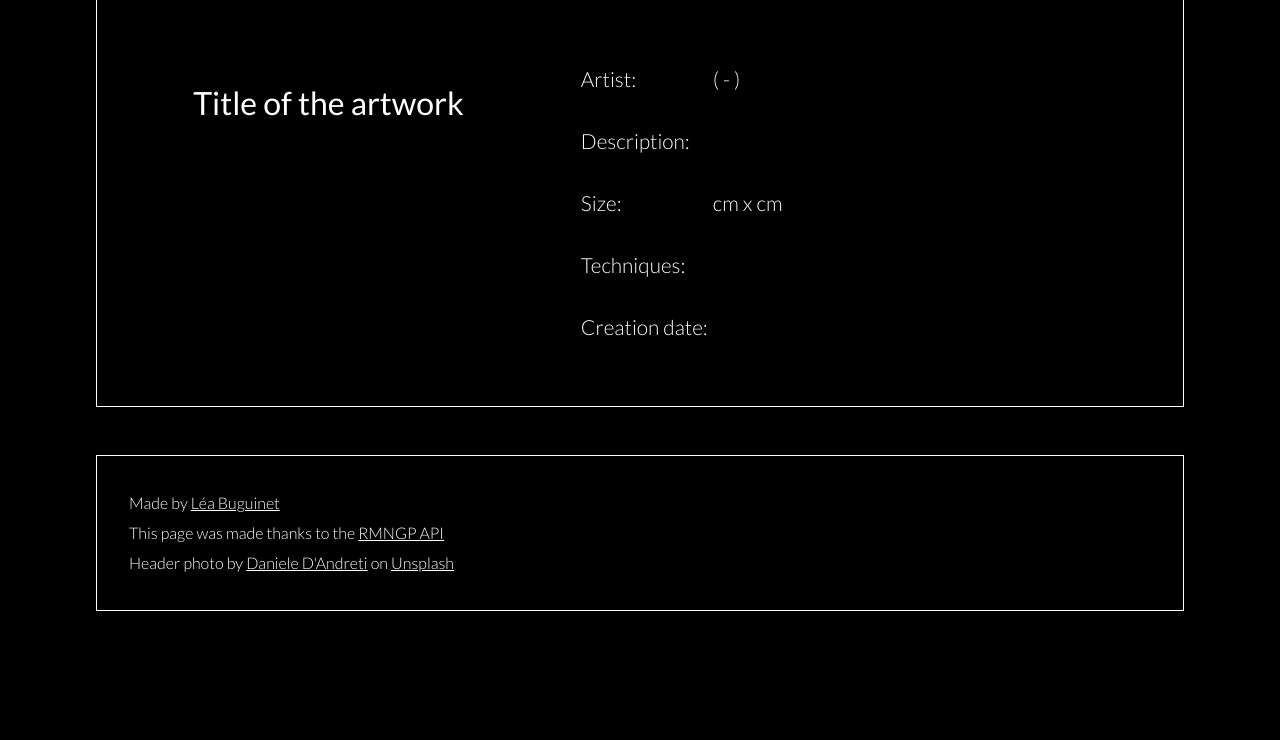
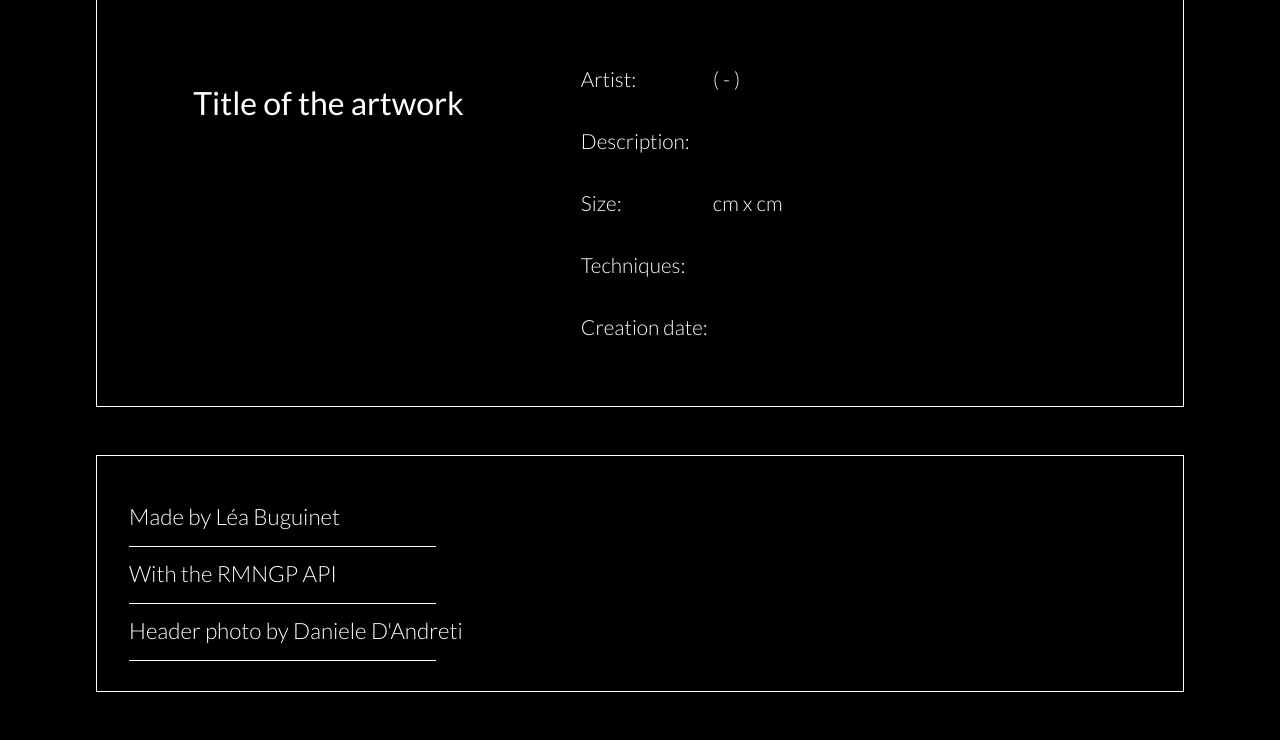
Before and after one commit to leabuguinet/DailyOrsay, a PHP site: page /index.html in a window 1280 px wide. Shown: the part 1956-2696 px from the top of the page. Before the commit the page ends 2567 px from the top, so only its background shows below. Run offline with PHP 8.4, Linux system fonts and the light colour scheme; data that the repository does not hold is empty; a stand-in replaces the project's code that opens the database connection; some web fonts are replaced.

Commit message:
Footer links + hover

```diff
--- a/assets/style.css
+++ b/assets/style.css
@@ -224,14 +224,57 @@ body{
 
 .orsay-footer{
     font-weight: 300;
-    line-height: 30px;
+    line-height: 57px;
+    font-size: 1.4rem;
 }
 
 .orsay-footer a{
     color: white;
+    text-decoration: none;
 }
 
-/******* RESPONSIVE *******/
+.orsay-footer p{
+    text-align: left;
+    --ease-out-expo: cubic-bezier(0.19, 1, 0.22, 1);
+    position: relative;
+}
+
+.orsay-footer p::after, .orsay-footer p::before{
+    position: absolute;
+    content: "";
+    left: 0;
+    bottom: -0.1rem;
+    display: block;
+    width: 30%;
+    height: 1px;
+    background: white;
+    transition: 1.1s var(--ease-out-expo);
+}
+
+.orsay-footer p::before{
+    transform: scaleX(0);
+    transform-origin: left;
+}
+
+.orsay-footer p::after{
+    transform-origin: right;
+    transition-delay: 0.25s;
+}
+
+.orsay-footer p:hover::before{
+    transform: scaleX(1);
+    transition-delay: 0.25s;
+}
+
+.orsay-footer p:hover::after{
+    transform: scaleX(0);
+    transition-delay: 0s;
+}
+
+
+
+
+                    /******* RESPONSIVE *******/
 
 @media screen and (max-width: 1081px){
 
@@ -285,6 +328,10 @@ body{
     .section-style, .orsay-footer{
         margin: 2.1rem 1rem;
     }
+    .orsay-footer{
+
+        font-size: 1.1rem;
+    }
 
 }
 
--- a/index.html
+++ b/index.html
@@ -194,10 +194,11 @@
 
         <footer class="orsay-footer">
 
-            <p>Made by <a href="https://leab.me">Léa Buguinet</a></p>
-            <p>This page was made thanks to the <a href="https://api.art.rmngp.fr/?locale=en"> RMNGP API</a></p>
-            <p>Header photo by <a href="https://unsplash.com/@danieledandreti?utm_source=unsplash&utm_medium=referral&utm_content=creditCopyText">Daniele D'Andreti</a> on <a href="https://unsplash.com/s/photos/orsay?utm_source=unsplash&utm_medium=referral&utm_content=creditCopyText">Unsplash</a></p>
-
+            <div class="orsay-footer-links">
+                <p><a href="https://leab.me">Made by Léa Buguinet</a></p>
+                <p><a href="https://api.art.rmngp.fr/?locale=en">With the RMNGP API</a></p>
+                <p><a href="https://unsplash.com/@danieledandreti?utm_source=unsplash&utm_medium=referral&utm_content=creditCopyText">Header photo by Daniele D'Andreti</a>
+            </div>
 
         </footer>
 
```
